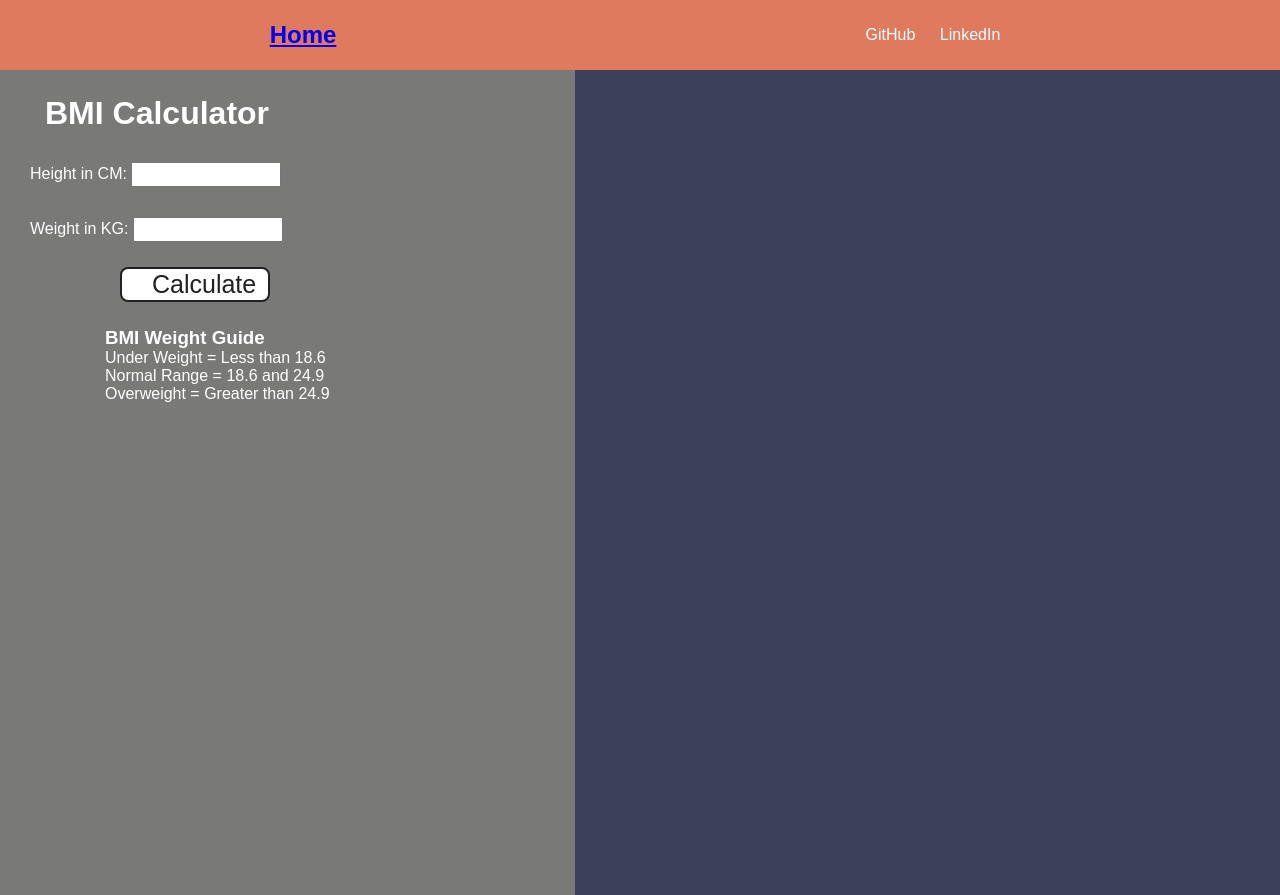
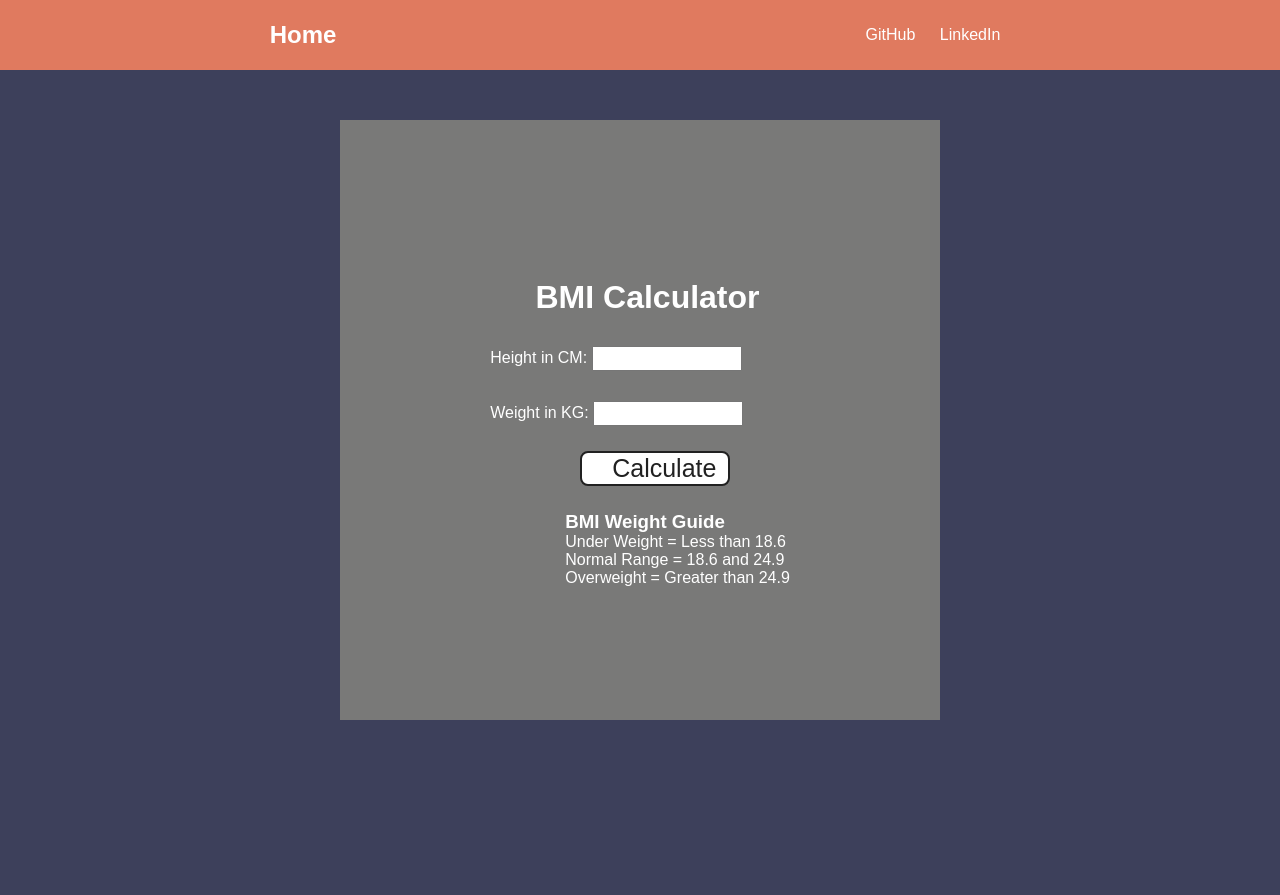
Before and after one commit to AaryanChandrakar/utility-tools, a plain HTML site: page 02-bmi-calculator/index.html in a window 1280 px wide. After the commit the page ends 800 px from the top, so only its background shows below. Drawn offline with Linux system fonts and the light colour scheme.

Commit message:
code added

```diff
--- a/02-bmi-calculator/index.html
+++ b/02-bmi-calculator/index.html
@@ -9,16 +9,18 @@
     <title>BMI Calculator</title>
   </head>
   <body>
+
     <header>
-      <h2><a href="/" aria-current="page">Home</a></h2>
+      <h2><a href="/">Home</a></h2>
       <nav class="nav">
            <a href="#">GitHub</a>
            <a href="#">LinkedIn</a>
       </nav>
       </header>
-    <div class="container">
-      <h1>BMI Calculator</h1>
-      <form>
+   <div class="box">
+     <div class="container">
+       <h1>BMI Calculator</h1>
+       <form>
         <p><label>Height in CM: </label><input type="text" id="height" /></p>
         <p><label>Weight in KG: </label><input type="text" id="weight" /></p>
         <button>Calculate</button>
@@ -30,7 +32,9 @@
           <p>Overweight = Greater than 24.9</p>
         </div>
       </form>
+      </div>
     </div>
+
   </body>
   <script src="script.js"></script>
 </html>
--- a/02-bmi-calculator/style.css
+++ b/02-bmi-calculator/style.css
@@ -1,9 +1,16 @@
+.box{
+  display: flex;
+  justify-content: center;
+}
 .container {
-    width: 575px;
-    height: 825px;
-
+  margin-top: 50px;
+    width: 75vh;
+    height: 75vh;
+    display: flex;
+    flex-direction: column;
+    align-items: center;
+    justify-content: center;
     background-color: #797978;
-    padding-left: 30px;
   }
   #height,
   #weight {
--- a/style.css
+++ b/style.css
@@ -24,8 +24,11 @@ header{
    text-decoration: none;
    width: 60px;
    padding: 10px;
+}
 
-
+h2 a{
+    color: white;
+    text-decoration: none;
 }
 
 .projects{
```
Also changed, not shown: 03-digital-clock/index.html (+1 -1 lines).
